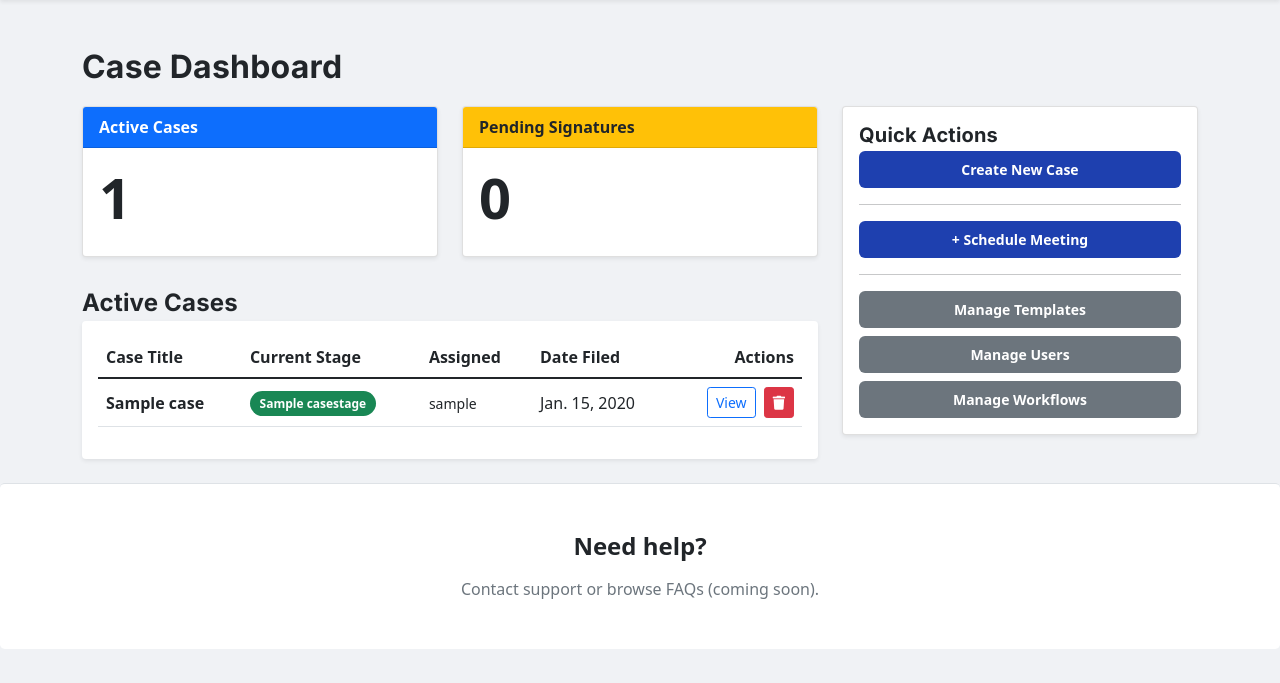
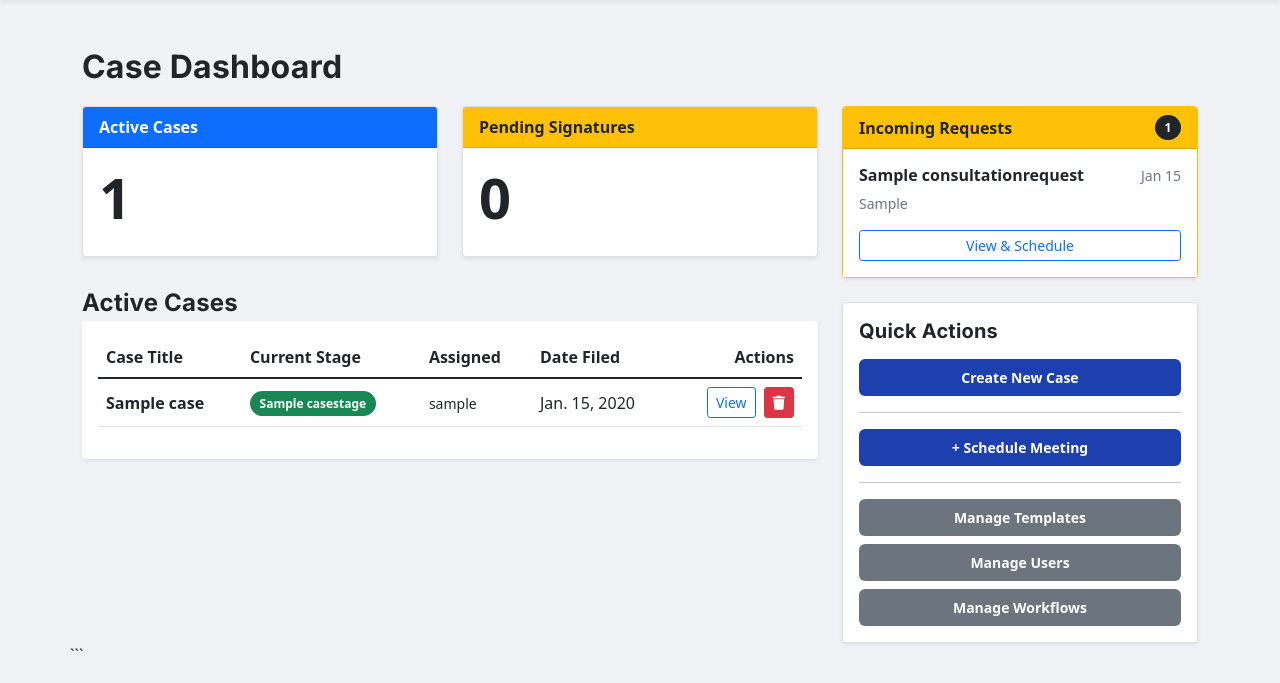
Before and after one commit to susanachavez02/owlerymanagement, a Django app: page /cases/case-dashboard/ in a window 1280 px wide. Shown: the part 102-785 px from the top of the page. Run offline with Django 5.2, Linux system fonts and the light colour scheme; a user stored in the database is signed in; data comes from the database, SQL or seed files in the repository; tables that the repository leaves empty hold one stand-in row (values such as "Sample post"); some libraries are stand-ins or nearby versions.

Commit message:
incoming requestings fix

````diff
--- a/templates/cases/admin_dashboard.html
+++ b/templates/cases/admin_dashboard.html
@@ -96,14 +96,45 @@
 
 
     </div> <div class="col-md-4">
+
+      {% if consultations %}
+      <div class="card shadow-sm mb-4 border-warning">
+        <div class="card-header bg-warning text-dark fw-bold d-flex justify-content-between align-items-center">
+            <span>Incoming Requests</span>
+            <span class="badge bg-dark text-white rounded-pill">{{ consultations.count }}</span>
+        </div>
+        <ul class="list-group list-group-flush">
+            {% for req in consultations %}
+            <li class="list-group-item p-3">
+                <div class="d-flex justify-content-between align-items-center mb-2">
+                    <h6 class="mb-0 fw-bold text-dark">{{ req.name }}</h6>
+                    <small class="text-muted">{{ req.created_at|date:"M d" }}</small>
+                </div>
+
+                <p class="small text-muted mb-3" style="line-height: 1.4;">
+                    {{ req.service_needed|truncatewords:12 }}
+                </p>
+
+                <div class="d-grid">
+                    <a href="{% url 'cases:consultation-detail' pk=req.pk %}" class="btn btn-outline-primary btn-sm">
+                        View & Schedule
+                    </a>
+                </div>
+            </li>
+            {% endfor %}
+        </ul>
+      </div>
+      {% endif %}
+
       <div class="card shadow-sm">
         <div class="card-body">
-          <h5 class="card-title page-title">Quick Actions</h5>
+          <h5 class="card-title page-title mb-3">Quick Actions</h5>
           <div class="d-grid gap-2">
             <a href="{% url 'cases:case-create' %}" class="btn btn-primary-action">Create New Case</a>
             <hr class="my-2">
             <a href="{% url 'cases:create-meeting' %}" class="btn btn-primary-action">+ Schedule Meeting</a>
             <hr class="my-2">
+
             {% if is_admin_user %}
             <a href="{% url 'cases:template-list' %}" class="btn btn-management">Manage Templates</a>
             <a href="{% url 'user-list' %}" class="btn btn-management">Manage Users</a>
@@ -112,4 +143,7 @@
           </div>
         </div>
       </div>
+
+    </div> ```
+
     </div> </div> {% endblock %}
````
